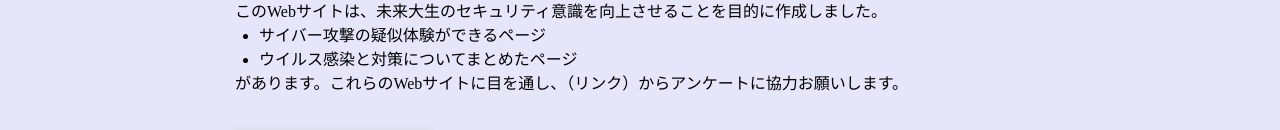
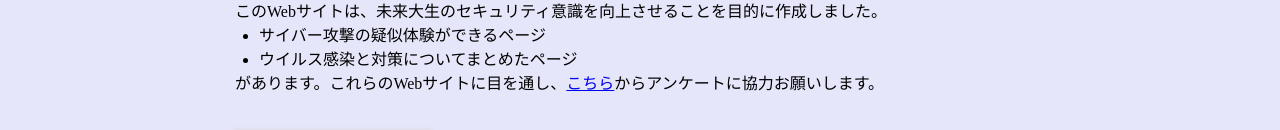
Before and after one commit to GanShishi/FUN2021_project19_security_top, a plain HTML site: page index.html in a window 1280 px wide. Shown: the part 257-387 px from the top of the page. Drawn offline with nearby package versions, Linux system fonts and the light colour scheme.

Commit message:
Update index.html

```diff
--- a/index.html
+++ b/index.html
@@ -32,7 +32,7 @@
         <li>サイバー攻撃の疑似体験ができるページ</li>
         <li>ウイルス感染と対策についてまとめたページ</li>
       </ul>
-        <p>があります。これらのWebサイトに目を通し、（リンク）からアンケートに協力お願いします。</p>
+        <p>があります。これらのWebサイトに目を通し、<a href="https://docs.google.com/forms/d/e/1FAIpQLScpg5nlOsPbgRmU8lZxigCSfcaO609KR5A7DcLrZz2sY4Yl7w/viewform">こちら</a>からアンケートに協力お願いします。</p>
 
     </p>
 
```
